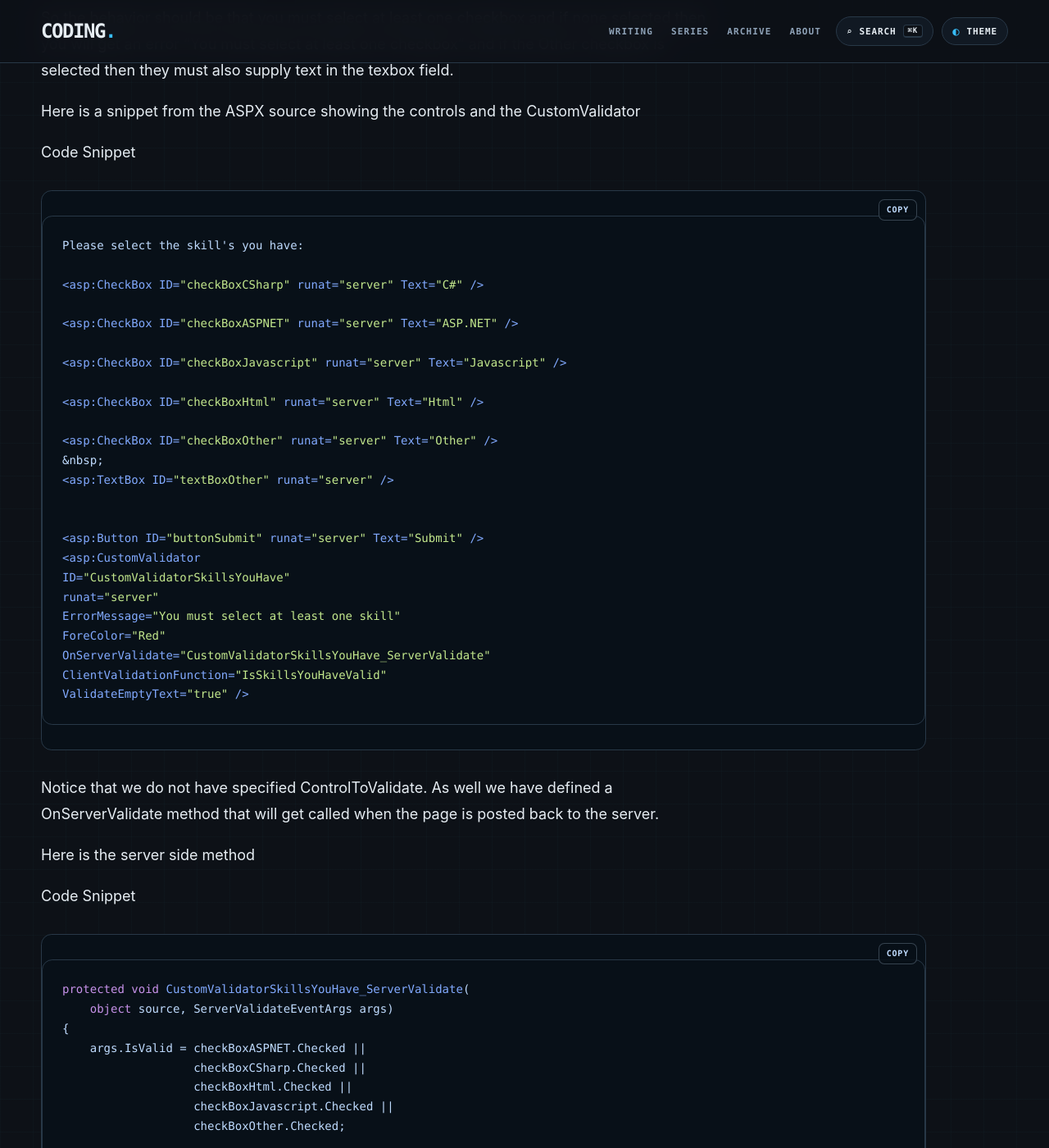
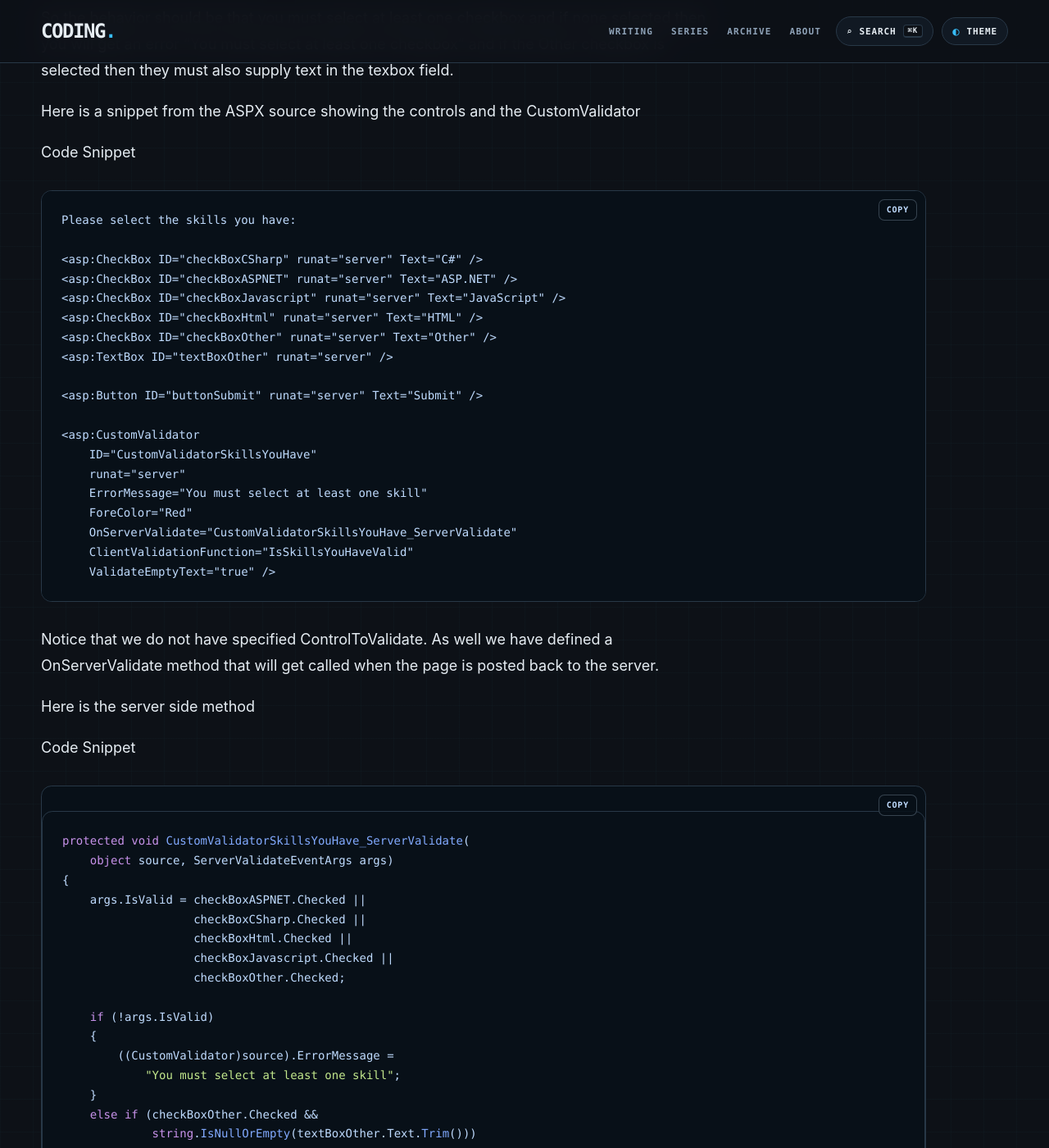
Before and after one commit to infoconex/coding-blog, a Jekyll site: the page built from post/2010/10/11/ASPNET-CustomValidator-that-validates-multiple-controls-using-both-Server-Side-and-Client-Side-scripting/index.md, in a window 1280 px wide and 1400 px high, scrolled down 2100 px. Shown: the whole window at 82% size. Built offline with Jekyll 4.4.1, drawn with Linux system fonts in a browser that asks for light colours.

Commit message:
Format ASP.NET Web Forms control sample and remove nonbreaking space

````diff
--- a/post/2010/10/11/ASPNET-CustomValidator-that-validates-multiple-controls-using-both-Server-Side-and-Client-Side-scripting/index.md
+++ b/post/2010/10/11/ASPNET-CustomValidator-that-validates-multiple-controls-using-both-Server-Side-and-Client-Side-scripting/index.md
@@ -37,31 +37,26 @@ Here is a snippet from the ASPX source showing the controls and the CustomValida
 
 Code Snippet
 
-```xml
-Please select the skill's you have:
+```aspx
+Please select the skills you have:
 
 <asp:CheckBox ID="checkBoxCSharp" runat="server" Text="C#" />
-
 <asp:CheckBox ID="checkBoxASPNET" runat="server" Text="ASP.NET" />
-
-<asp:CheckBox ID="checkBoxJavascript" runat="server" Text="Javascript" />
-
-<asp:CheckBox ID="checkBoxHtml" runat="server" Text="Html" />
-
+<asp:CheckBox ID="checkBoxJavascript" runat="server" Text="JavaScript" />
+<asp:CheckBox ID="checkBoxHtml" runat="server" Text="HTML" />
 <asp:CheckBox ID="checkBoxOther" runat="server" Text="Other" />
-&nbsp;
 <asp:TextBox ID="textBoxOther" runat="server" />
 
+<asp:Button ID="buttonSubmit" runat="server" Text="Submit" />
 
-<asp:Button ID="buttonSubmit" runat="server" Text="Submit" />
 <asp:CustomValidator
-ID="CustomValidatorSkillsYouHave"
-runat="server"
-ErrorMessage="You must select at least one skill"
-ForeColor="Red"
-OnServerValidate="CustomValidatorSkillsYouHave_ServerValidate"
-ClientValidationFunction="IsSkillsYouHaveValid"
-ValidateEmptyText="true" />
+    ID="CustomValidatorSkillsYouHave"
+    runat="server"
+    ErrorMessage="You must select at least one skill"
+    ForeColor="Red"
+    OnServerValidate="CustomValidatorSkillsYouHave_ServerValidate"
+    ClientValidationFunction="IsSkillsYouHaveValid"
+    ValidateEmptyText="true" />
 ```
 
 Notice that we do not have specified ControlToValidate. As well we have defined a OnServerValidate method that will get called when the page is posted back to the server.
````
